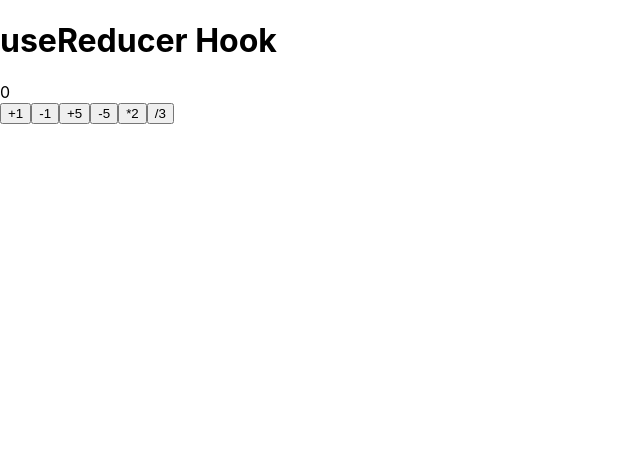
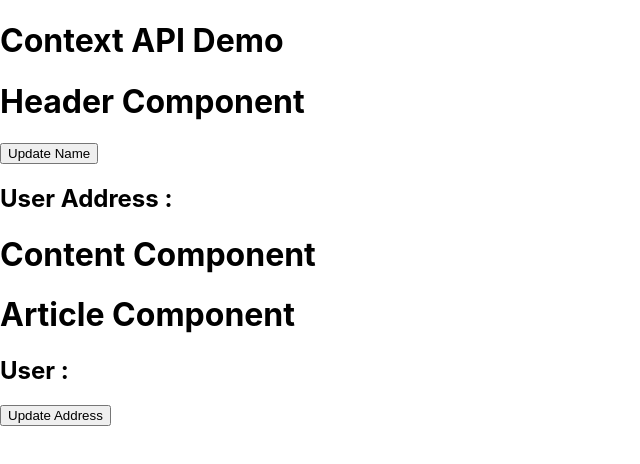
Before and after one commit to geeksterin/fs-12-13-React-, a React (Create React App) app: page / in a window 1280 px wide. Shown: the top 464 px of the page, without its empty margins (0-640 px from the left). Built offline with nearby package versions, Linux system fonts and the light colour scheme.

Commit message:
11-01-2024 | Context API

```diff
--- a/src/App.js
+++ b/src/App.js
@@ -1,20 +1,29 @@
 import "./App.css";
-
+import { useState } from "react";
 import { createBrowserRouter, RouterProvider } from "react-router-dom";
 
-import Reducer from "./Components/09-01-2024/Reducer";
+import ContextDemo from "./Components/11-01-2024/ContextDemo";
+import { UserContext } from "./context/UserContext";
 
 function App() {
   const router = createBrowserRouter([
     {
       path: "/",
-      element: <Reducer />,
+      element: <ContextDemo />,
     },
   ]);
 
+  const [user, setUser] = useState({
+    name: "",
+    age: 0,
+    address: "",
+  });
+
   return (
     <div className="App">
-      <RouterProvider router={router} />
+      <UserContext.Provider value={{ user, setUser }}>
+        <RouterProvider router={router} />
+      </UserContext.Provider>
     </div>
   );
 }
--- /dev/null
+++ b/src/Components/11-01-2024/Article.js
@@ -0,0 +1,24 @@
+import { useContext } from "react";
+import { UserContext } from "../../context/UserContext";
+
+const Article = () => {
+  const userCtx = useContext(UserContext);
+  console.log("userCtx", userCtx);
+
+  const onAddressUpdate = () => {
+    userCtx.setUser({
+      ...userCtx.user,
+      address: "123 Chandani Chowk, New Delhi",
+    });
+  };
+
+  return (
+    <>
+      <h1>Article Component</h1>
+      <h2>User : {userCtx.user.name}</h2>
+      <button onClick={onAddressUpdate}>Update Address</button>
+    </>
+  );
+};
+
+export default Article;
--- /dev/null
+++ b/src/Components/11-01-2024/Content.js
@@ -0,0 +1,13 @@
+import Article from "./Article";
+
+const Content = () => {
+  console.log("Content Rendering");
+  return (
+    <>
+      <h1>Content Component</h1>
+      <Article />
+    </>
+  );
+};
+
+export default Content;
--- /dev/null
+++ b/src/Components/11-01-2024/ContextDemo.js
@@ -0,0 +1,17 @@
+import { ProductContext } from "../../context/UserContext";
+import Content from "./Content";
+import Header from "./Header";
+
+const ContextDemo = () => {
+  return (
+    <>
+      <h1>Context API Demo</h1>
+      <Header />
+      <ProductContext.Provider>
+        <Content />
+      </ProductContext.Provider>
+    </>
+  );
+};
+
+export default ContextDemo;
--- /dev/null
+++ b/src/Components/11-01-2024/Header.js
@@ -0,0 +1,24 @@
+import { useContext } from "react";
+import { UserContext } from "../../context/UserContext";
+
+const Header = () => {
+  const userCtx = useContext(UserContext);
+  console.log("userCtx", userCtx);
+
+  const onNameUpdate = () => {
+    userCtx.setUser({
+      ...userCtx.user,
+      name: "John Doe",
+    });
+  };
+
+  return (
+    <>
+      <h1>Header Component</h1>
+      <button onClick={onNameUpdate}>Update Name</button>
+      <h2>User Address : {userCtx.user.address}</h2>
+    </>
+  );
+};
+
+export default Header;
--- /dev/null
+++ b/src/context/UserContext.js
@@ -0,0 +1,4 @@
+import { createContext } from "react";
+
+export const UserContext = createContext({});
+export const ProductContext = createContext({});
```
